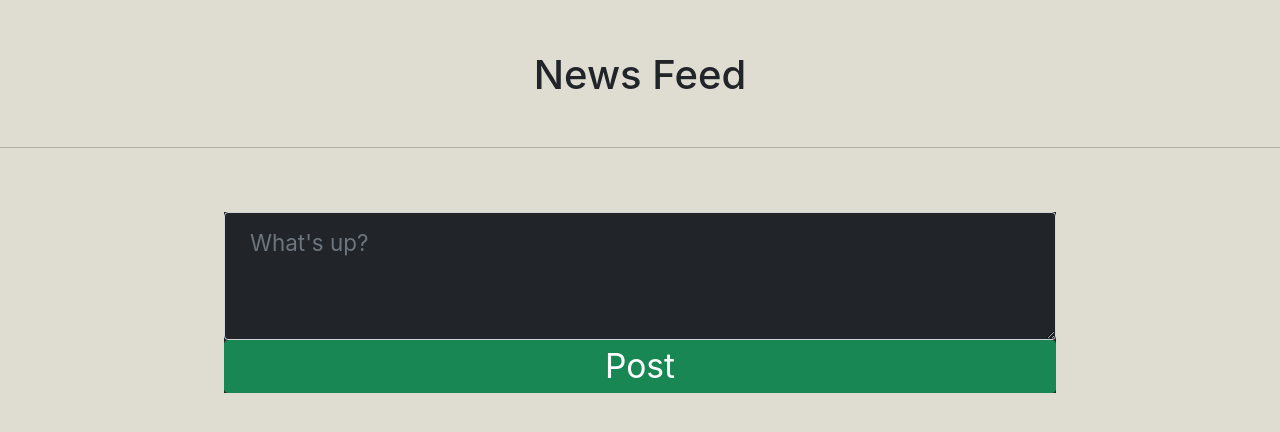
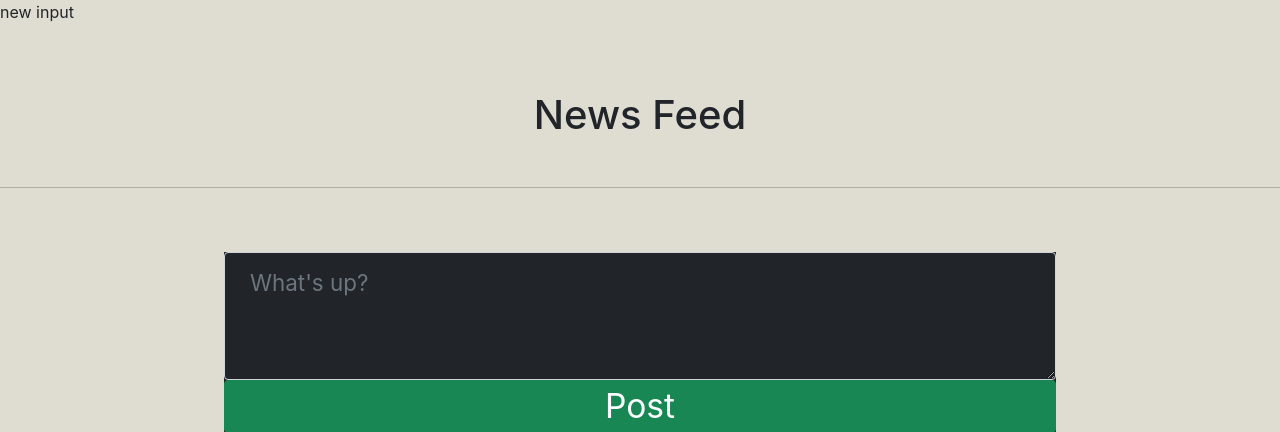
Before and after one commit to Zachj345/Social-Media-Clone-with-Messages, a Flask app: page / in a window 1280 px wide. Shown: the part 56-488 px from the top of the page. Run offline with Flask 2, Linux system fonts and the light colour scheme; the visitor is signed in with stand-in values (Sample User, id 1); data comes from the database, SQL or seed files in the repository; data that the repository does not hold is empty; some libraries are stand-ins or nearby versions.

Commit message:
new test commit on separate branch

```diff
--- a/website/templates/base.html
+++ b/website/templates/base.html
@@ -150,7 +150,7 @@
         </div>
       </div>
     </nav>
-
+    <p>new input</p>
     <section>
       {% with messages = get_flashed_messages(with_categories=true) %} {% if
       messages %} {% for category, message in messages %} {% if category ==
```
